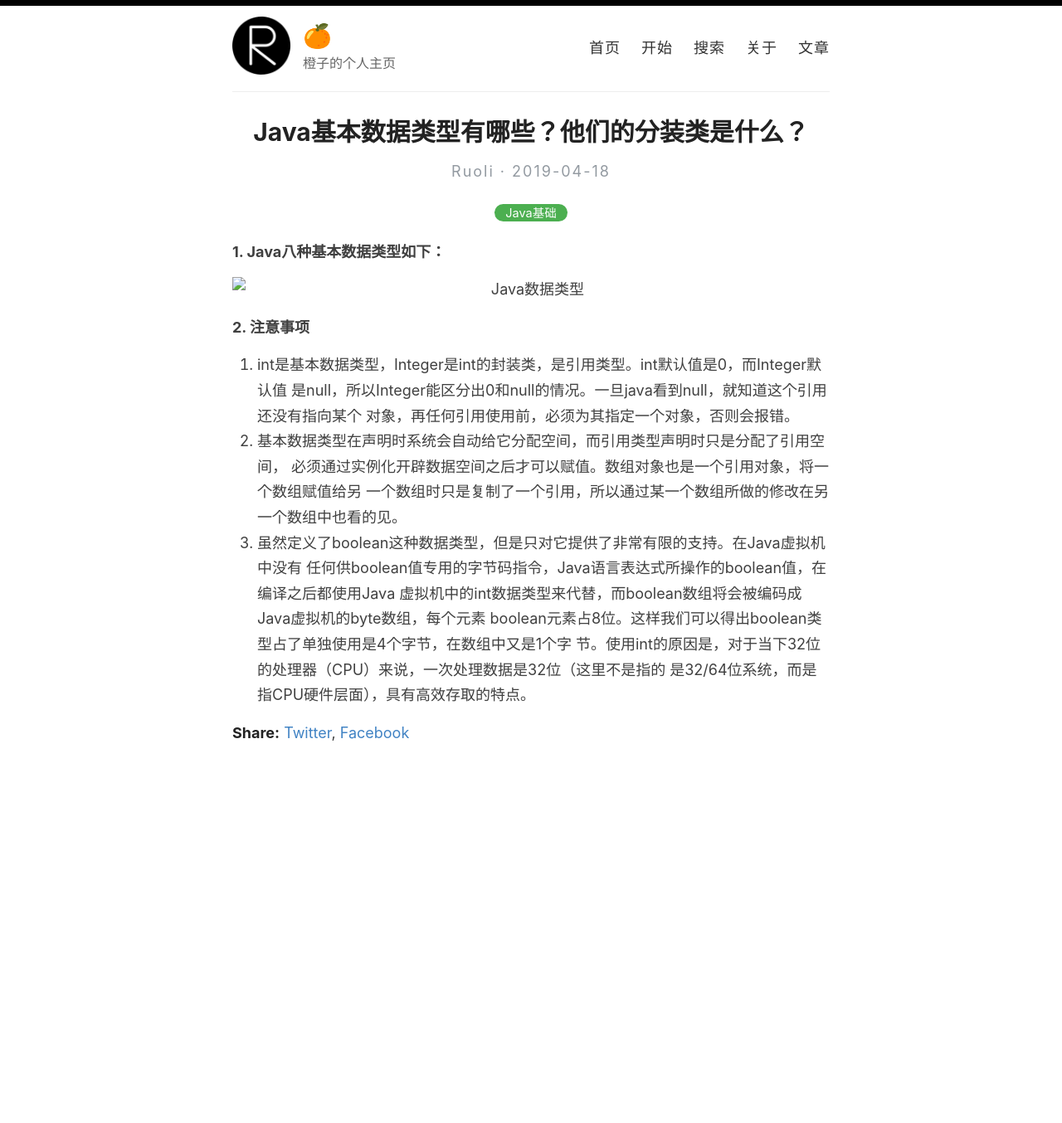
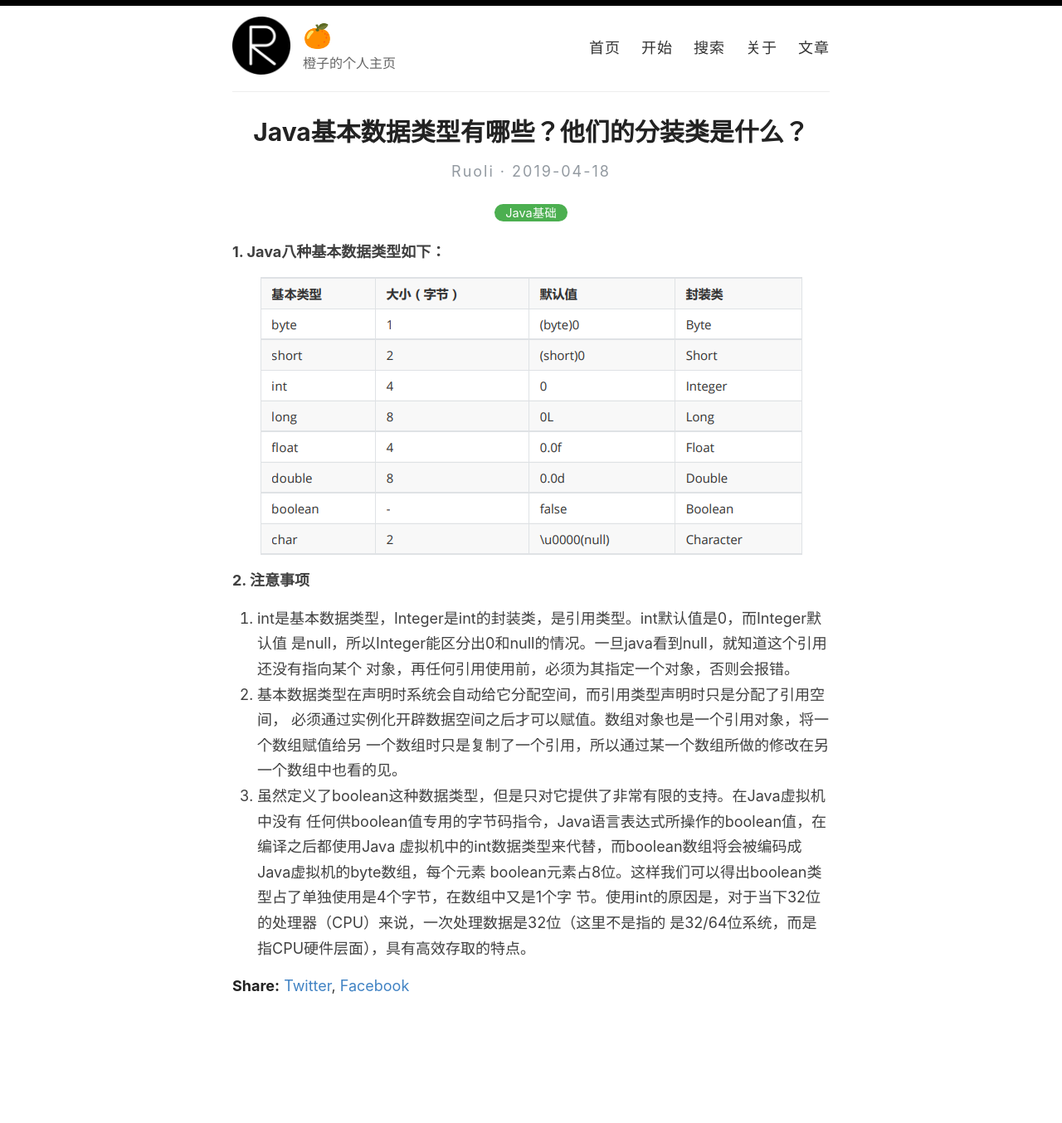
Before and after one commit to mytcc/book, a Jekyll site: the page built from _posts/2019-04-18-Java基本数据类型有哪些.md, in a window 1280 px wide. Shown: the whole page at 83% size. Built offline with Jekyll 4.4.1, drawn with Linux system fonts in a browser that asks for light colours; before the commit the page ends 1048 px from its top, so only the background shows below that.

Commit message:
Update 2019-04-18-Java基本数据类型有哪些.md

```diff
--- a/_posts/2019-04-18-Java基本数据类型有哪些.md
+++ b/_posts/2019-04-18-Java基本数据类型有哪些.md
@@ -7,7 +7,7 @@ excerpt: Java 有八种基本数据类型，分别是byte、short、int、long
 
 **1. Java八种基本数据类型如下：**
 
-![Java数据类型](images/2022/03/java数据类型.png)
+![Java数据类型](/book/images/2022/03/java数据类型.png)
 
 **2. 注意事项**
 
```
